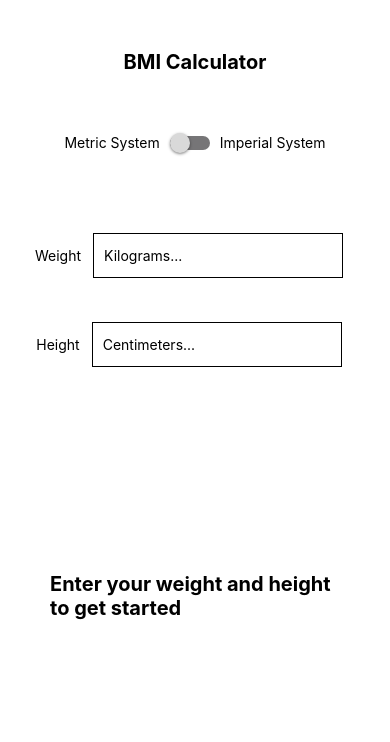
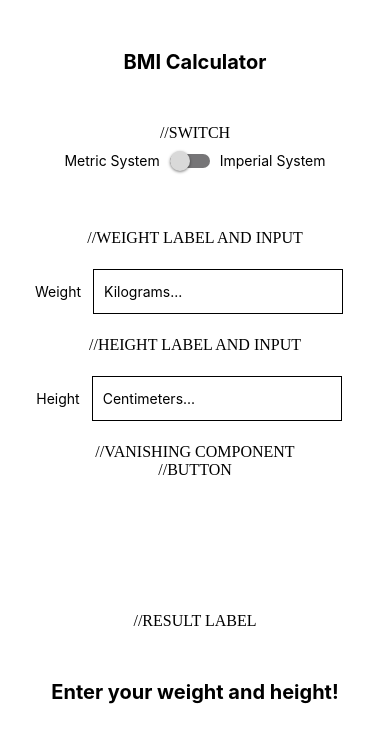
Before and after one commit to adry9204/BMI, a React Native app: screen / in a window 390 px wide. Shown: the top 742 px of the page. Built offline with nearby package versions, Linux system fonts and the light colour scheme.

Commit message:
OTHER ONE

```diff
--- a/App.js
+++ b/App.js
@@ -25,7 +25,7 @@ export default function App() {
   const [heightLabel, setHeightLabel] = useState("Centimeters...");
 
   const [resultLabel, setResultLabel] = useState(
-    "Enter your weight and height to get started"
+    "Enter your weight and height!"
   );
 
   var weight = 0;
@@ -35,15 +35,18 @@ export default function App() {
   const toggleSwitch = () => {
     setIsEnabled((previousState) => !previousState);
     changeLabelsValues();
+  };
+
+  //updating labels, inputs and placeholders
+  //when swithc is toggled
+  const changeLabelsValues = () => {
+    setWeightLabel(isEnabled ? "Kilograms..." : "Pounds...");
+    setHeightLabel(isEnabled ? "Centimeters..." : "Feets...");
     setShouldShow(!shouldShow);
     setWeightText("");
     setHeightText("");
     setInchesText("");
-  };
-
-  const changeLabelsValues = () => {
-    setWeightLabel(isEnabled ? "Kilograms..." : "Pounds...");
-    setHeightLabel(isEnabled ? "Centimeters..." : "Feets...");
+    setResultLabel("Enter your weight and height!");
   };
 
   const calculateBMI = () => {
@@ -68,6 +71,7 @@ export default function App() {
     );
   };
 
+  //retrieve weight category by bmi
   const getWeightCategory = (bmiValue) => {
     switch (true) {
       case bmiValue <= 18.5:
@@ -84,7 +88,7 @@ export default function App() {
   return (
     <View style={styles.container}>
       <Text style={styles.headerText}>BMI Calculator</Text>
-
+      //SWITCH
       <View style={styles.switchContainer}>
         <Text style={styles.metricOptions}>Metric System</Text>
         <Switch
@@ -96,7 +100,7 @@ export default function App() {
         />
         <Text style={styles.metricOptions}>Imperial System</Text>
       </View>
-
+      //WEIGHT LABEL AND INPUT
       <View style={styles.columnContainer}>
         <Text>Weight</Text>
         <TextInput
@@ -108,7 +112,7 @@ export default function App() {
           value={weightText}
         />
       </View>
-
+      //HEIGHT LABEL AND INPUT
       <View style={styles.columnContainer}>
         <Text>Height</Text>
         <TextInput
@@ -120,7 +124,7 @@ export default function App() {
           value={heightText}
         />
       </View>
-
+      //VANISHING COMPONENT
       <View style={styles.vanishingComponent}>
         {shouldShow ? (
           <TextInput
@@ -132,11 +136,11 @@ export default function App() {
           />
         ) : null}
       </View>
-
+      //BUTTON
       <View style={styles.button}>
         <Button title="Calculate!" color="#ffffff" onPress={calculateBMI} />
       </View>
-
+      //RESULT LABEL
       <Text style={styles.headerText}>{resultLabel}</Text>
       <StatusBar style="auto" />
     </View>
```
